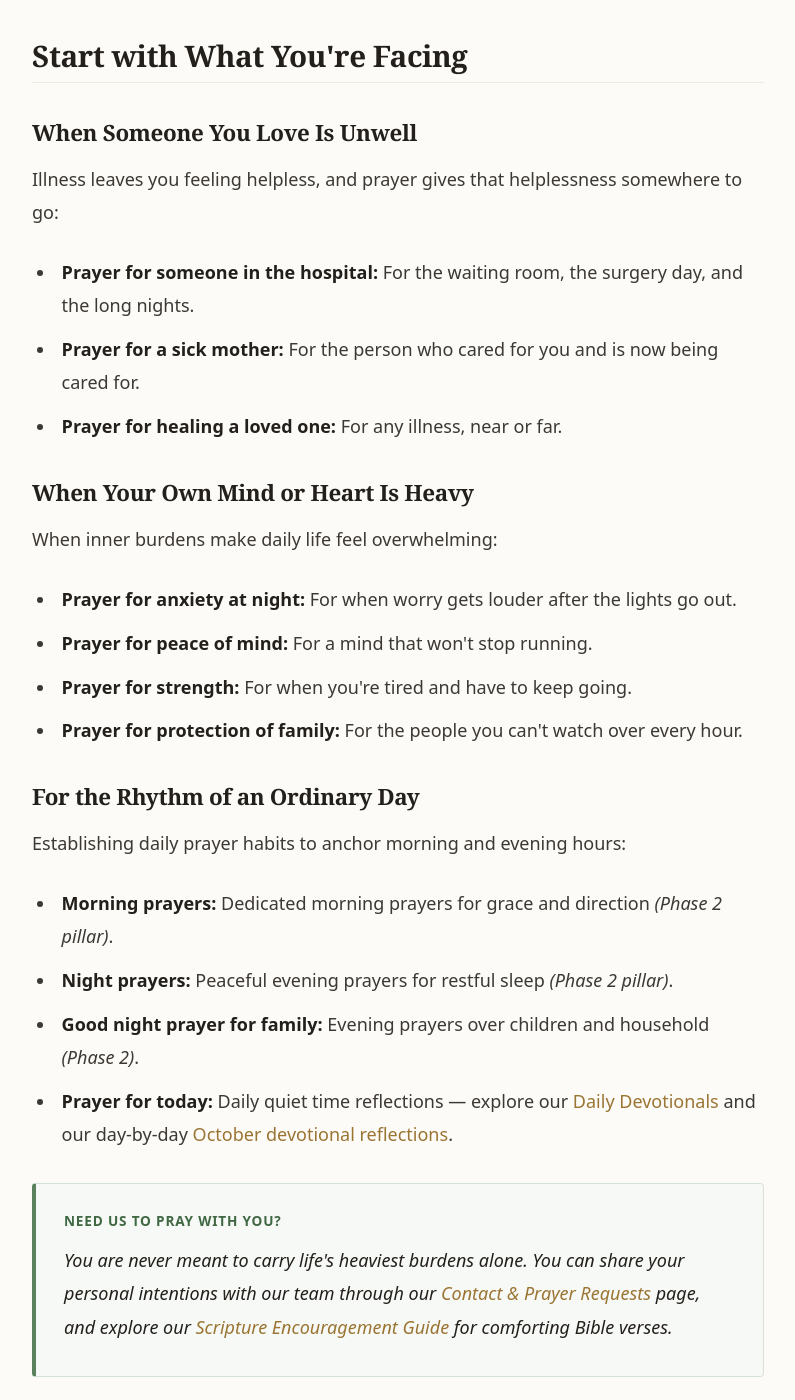
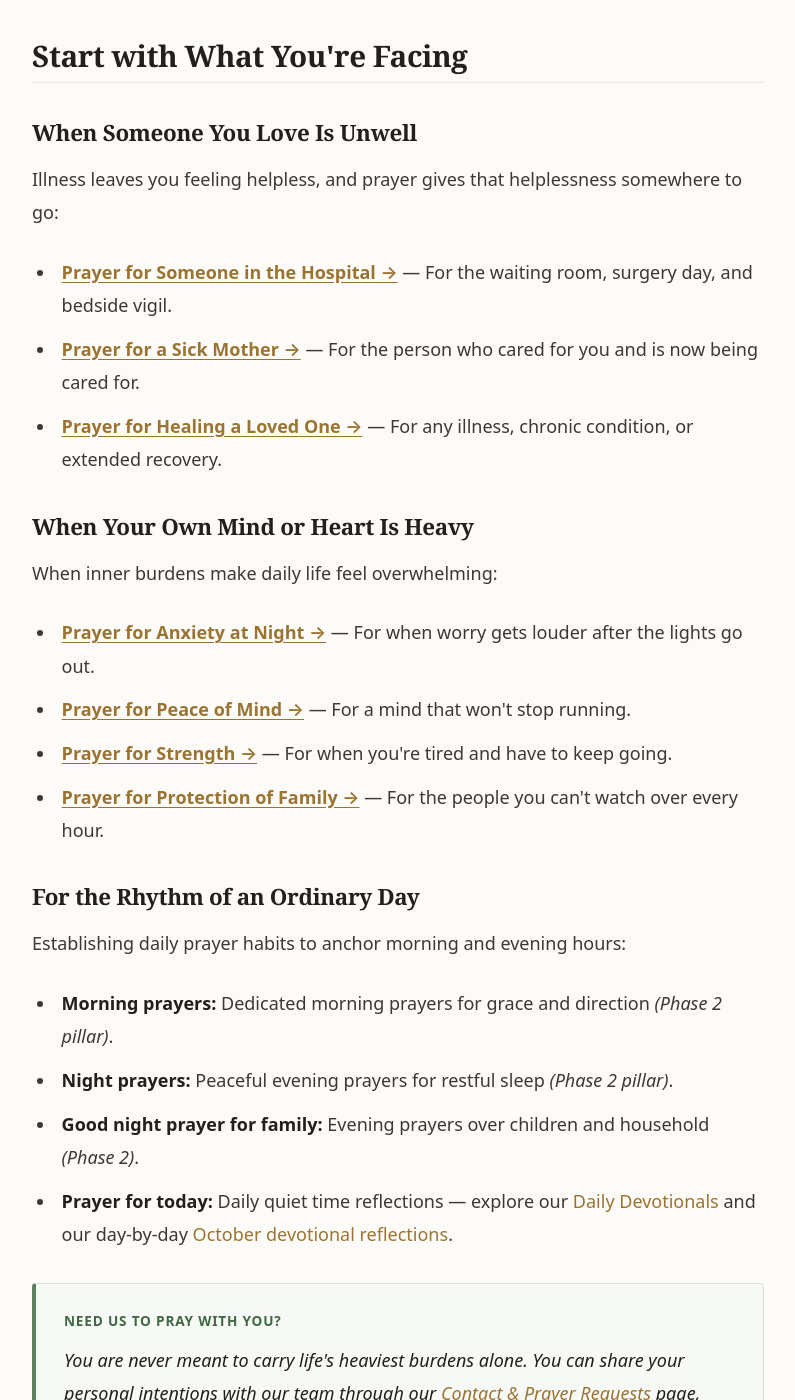
Before and after one commit to biblecalling/biblecalling.github.io, a Jekyll site: the page built from prayer.html, in a window 1280 px wide and 1400 px high, scrolled down 774 px. Shown: the whole window, without its empty margins (242-1037 px from the left). Built offline with Jekyll 4.4.1, drawn with Linux system fonts in a browser that asks for light colours.

Commit message:
fix: restore visible link styling and full titles for 7 prayer articles on prayer hub

```diff
--- a/prayer.html
+++ b/prayer.html
@@ -20,19 +20,19 @@ author: "Jesus Calling Team"
 
 <h3>When Someone You Love Is Unwell</h3>
 <p>Illness leaves you feeling helpless, and prayer gives that helplessness somewhere to go:</p>
-<ul>
-  <li><a href="{{ site.baseurl }}/prayer/prayer-for-someone-in-the-hospital/"><strong>Prayer for someone in the hospital:</strong></a> For the waiting room, the surgery day, and the long nights.</li>
-  <li><a href="{{ site.baseurl }}/prayer/prayer-for-a-sick-mother/"><strong>Prayer for a sick mother:</strong></a> For the person who cared for you and is now being cared for.</li>
-  <li><a href="{{ site.baseurl }}/prayer/prayer-for-healing-a-loved-one/"><strong>Prayer for healing a loved one:</strong></a> For any illness, near or far.</li>
+<ul class="prayer-hub-articles-list">
+  <li><a href="{{ site.baseurl }}/prayer/prayer-for-someone-in-the-hospital/" style="font-weight: 600; text-decoration: underline; text-underline-offset: 3px;">Prayer for Someone in the Hospital &rarr;</a> <span>&mdash; For the waiting room, surgery day, and bedside vigil.</span></li>
+  <li><a href="{{ site.baseurl }}/prayer/prayer-for-a-sick-mother/" style="font-weight: 600; text-decoration: underline; text-underline-offset: 3px;">Prayer for a Sick Mother &rarr;</a> <span>&mdash; For the person who cared for you and is now being cared for.</span></li>
+  <li><a href="{{ site.baseurl }}/prayer/prayer-for-healing-a-loved-one/" style="font-weight: 600; text-decoration: underline; text-underline-offset: 3px;">Prayer for Healing a Loved One &rarr;</a> <span>&mdash; For any illness, chronic condition, or extended recovery.</span></li>
 </ul>
 
 <h3>When Your Own Mind or Heart Is Heavy</h3>
 <p>When inner burdens make daily life feel overwhelming:</p>
-<ul>
-  <li><a href="{{ site.baseurl }}/prayer/prayer-for-anxiety-at-night/"><strong>Prayer for anxiety at night:</strong></a> For when worry gets louder after the lights go out.</li>
-  <li><a href="{{ site.baseurl }}/prayer/prayer-for-peace-of-mind/"><strong>Prayer for peace of mind:</strong></a> For a mind that won't stop running.</li>
-  <li><a href="{{ site.baseurl }}/prayer/prayer-for-strength/"><strong>Prayer for strength:</strong></a> For when you're tired and have to keep going.</li>
-  <li><a href="{{ site.baseurl }}/prayer/prayer-for-protection-of-family/"><strong>Prayer for protection of family:</strong></a> For the people you can't watch over every hour.</li>
+<ul class="prayer-hub-articles-list">
+  <li><a href="{{ site.baseurl }}/prayer/prayer-for-anxiety-at-night/" style="font-weight: 600; text-decoration: underline; text-underline-offset: 3px;">Prayer for Anxiety at Night &rarr;</a> <span>&mdash; For when worry gets louder after the lights go out.</span></li>
+  <li><a href="{{ site.baseurl }}/prayer/prayer-for-peace-of-mind/" style="font-weight: 600; text-decoration: underline; text-underline-offset: 3px;">Prayer for Peace of Mind &rarr;</a> <span>&mdash; For a mind that won't stop running.</span></li>
+  <li><a href="{{ site.baseurl }}/prayer/prayer-for-strength/" style="font-weight: 600; text-decoration: underline; text-underline-offset: 3px;">Prayer for Strength &rarr;</a> <span>&mdash; For when you're tired and have to keep going.</span></li>
+  <li><a href="{{ site.baseurl }}/prayer/prayer-for-protection-of-family/" style="font-weight: 600; text-decoration: underline; text-underline-offset: 3px;">Prayer for Protection of Family &rarr;</a> <span>&mdash; For the people you can't watch over every hour.</span></li>
 </ul>
 
 <h3>For the Rhythm of an Ordinary Day</h3>
```
